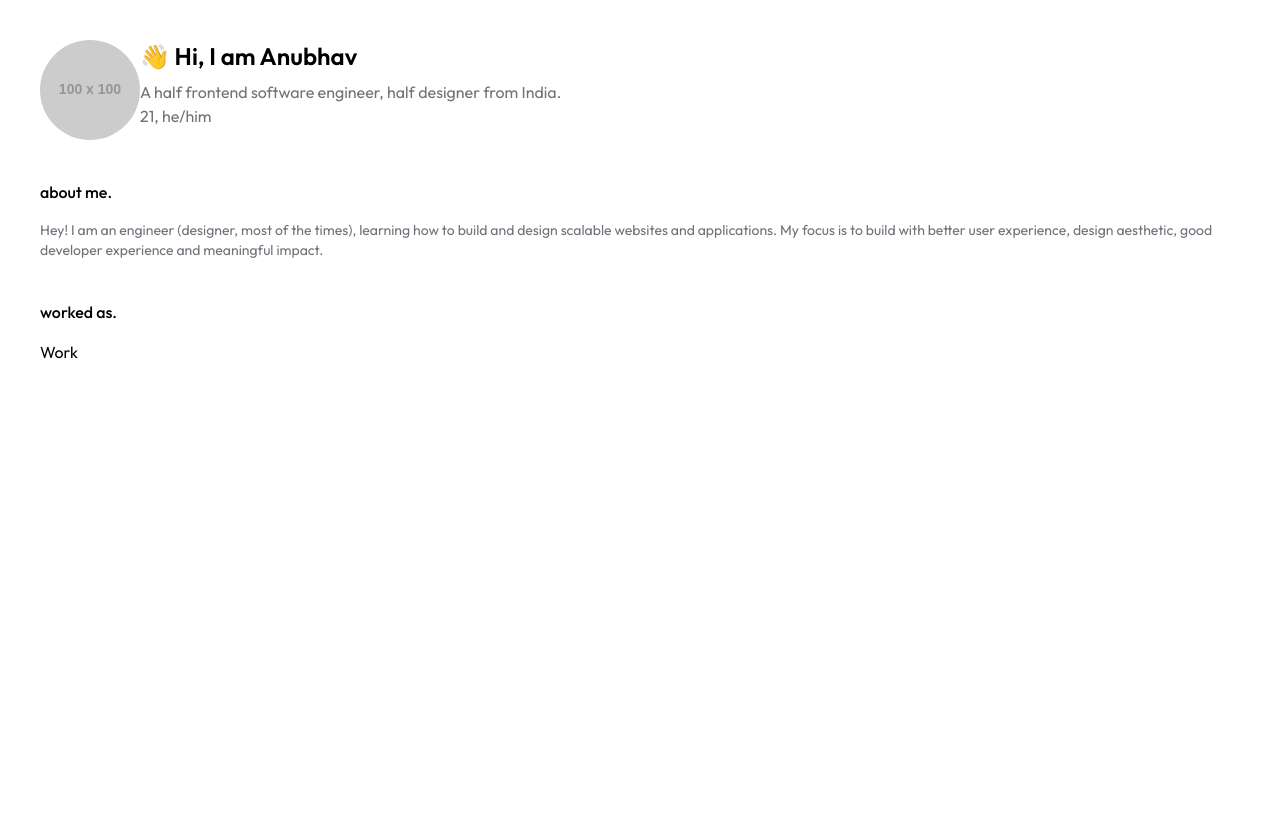
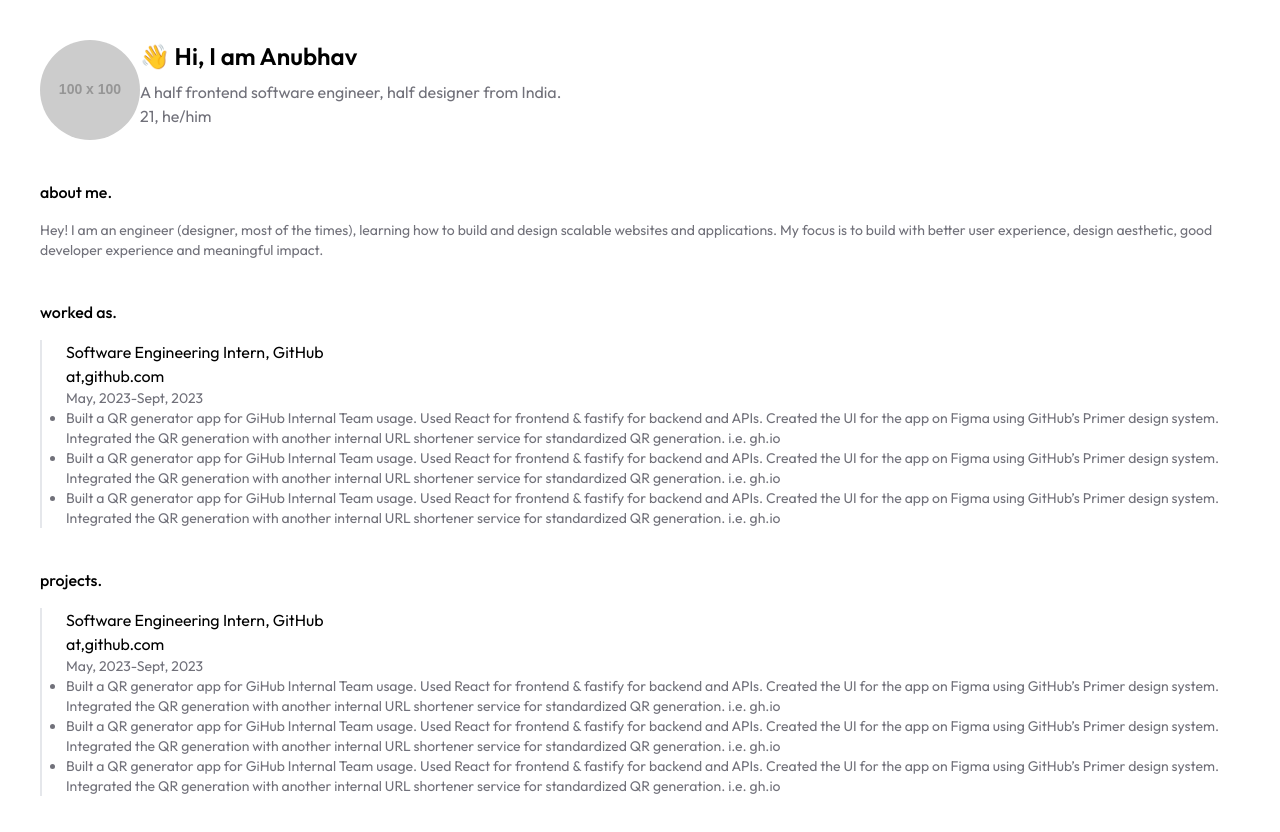
Before and after one commit to Anubhav-Pal/Portfolio, a Next.js app: page / in a window 1280 px wide. Shown: the top 832 px of the page. Before the commit the page ends 800 px from the top, so only its background shows below. Built offline with nearby package versions, Linux system fonts and the light colour scheme.

Commit message:
Add Work and Project section

```diff
--- a/app/(home)/page.js
+++ b/app/(home)/page.js
@@ -1,5 +1,6 @@
 import Aboutme from "@/components/Aboutme";
 import HeroSection from "@/components/HeroSection";
+import Projects from "@/containers/Projects";
 import Works from "@/containers/Works";
 
 export default function Page() {
@@ -9,6 +10,7 @@ export default function Page() {
         <HeroSection />
         <Aboutme/>
         <Works/>
+        <Projects/>
       </div>
     </div>
   )
--- a/components/Project.jsx
+++ b/components/Project.jsx
@@ -2,7 +2,23 @@ import React from 'react'
 
 const Project = () => {
   return (
-    <div>Project</div>
+    <div className='border-l-2 pl-6 hover:border-orange-300 cursor-default transition-all'>
+      <div className='flex flex-col'>
+        <div>
+          <div>Software Engineering Intern, GitHub</div>
+          <div>at,github.com</div>
+        </div>
+        <div className='text-sd text-sm'>May, 2023-Sept, 2023</div>
+      </div>
+      <div>
+        <ul className='list-disc'>
+          <li className='text-sd text-sm'>Built a QR generator app for GiHub Internal Team usage. Used React for frontend & fastify for backend and APIs. Created the UI for the app on Figma using GitHub’s Primer design system. Integrated the QR generation with another internal URL shortener service for standardized QR generation. i.e. gh.io</li>
+          <li className='text-sd text-sm'>Built a QR generator app for GiHub Internal Team usage. Used React for frontend & fastify for backend and APIs. Created the UI for the app on Figma using GitHub’s Primer design system. Integrated the QR generation with another internal URL shortener service for standardized QR generation. i.e. gh.io</li>
+          <li className='text-sd text-sm'>Built a QR generator app for GiHub Internal Team usage. Used React for frontend & fastify for backend and APIs. Created the UI for the app on Figma using GitHub’s Primer design system. Integrated the QR generation with another internal URL shortener service for standardized QR generation. i.e. gh.io</li>
+        </ul>
+
+      </div>
+    </div>
   )
 }
 
--- a/components/Work.jsx
+++ b/components/Work.jsx
@@ -2,7 +2,23 @@ import React from 'react'
 
 const Work = () => {
   return (
-    <div>Work</div>
+    <div className='border-l-2 pl-6 hover:border-orange-300 cursor-default transition-all'>
+      <div className='flex flex-col'>
+        <div>
+          <div>Software Engineering Intern, GitHub</div>
+          <div>at,github.com</div>
+        </div>
+        <div className='text-sd text-sm'>May, 2023-Sept, 2023</div>
+      </div>
+      <div>
+        <ul className='list-disc'>
+          <li className='text-sd text-sm'>Built a QR generator app for GiHub Internal Team usage. Used React for frontend & fastify for backend and APIs. Created the UI for the app on Figma using GitHub’s Primer design system. Integrated the QR generation with another internal URL shortener service for standardized QR generation. i.e. gh.io</li>
+          <li className='text-sd text-sm'>Built a QR generator app for GiHub Internal Team usage. Used React for frontend & fastify for backend and APIs. Created the UI for the app on Figma using GitHub’s Primer design system. Integrated the QR generation with another internal URL shortener service for standardized QR generation. i.e. gh.io</li>
+          <li className='text-sd text-sm'>Built a QR generator app for GiHub Internal Team usage. Used React for frontend & fastify for backend and APIs. Created the UI for the app on Figma using GitHub’s Primer design system. Integrated the QR generation with another internal URL shortener service for standardized QR generation. i.e. gh.io</li>
+        </ul>
+
+      </div>
+    </div>
   )
 }
 
--- a/containers/Projects.jsx
+++ b/containers/Projects.jsx
@@ -1,8 +1,12 @@
+import Project from '@/components/Project'
 import React from 'react'
 
 const Projects = () => {
   return (
-    <div>Projects</div>
+    <div>
+    <div className='font-medium mb-4'>projects.</div>
+    <div><Project/></div>
+  </div>
   )
 }
 
```
